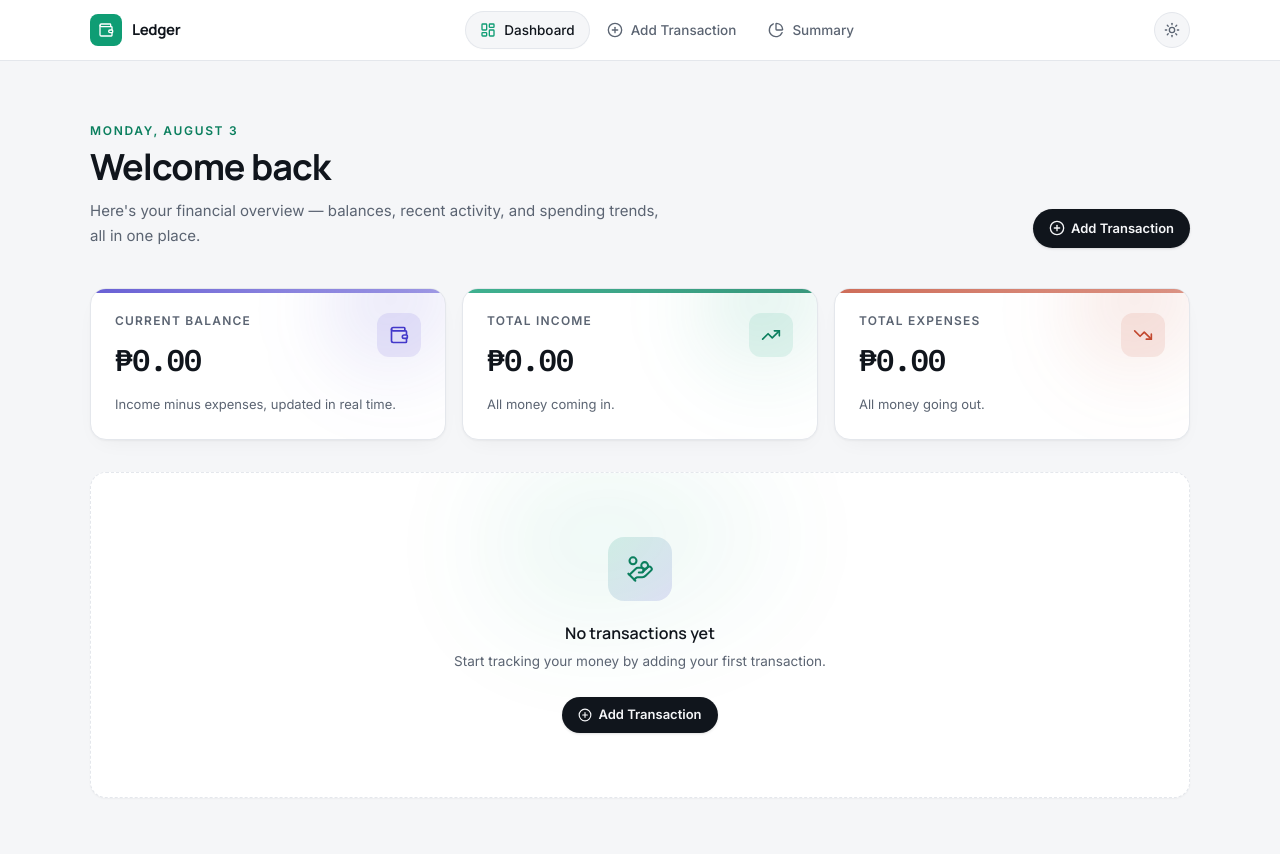
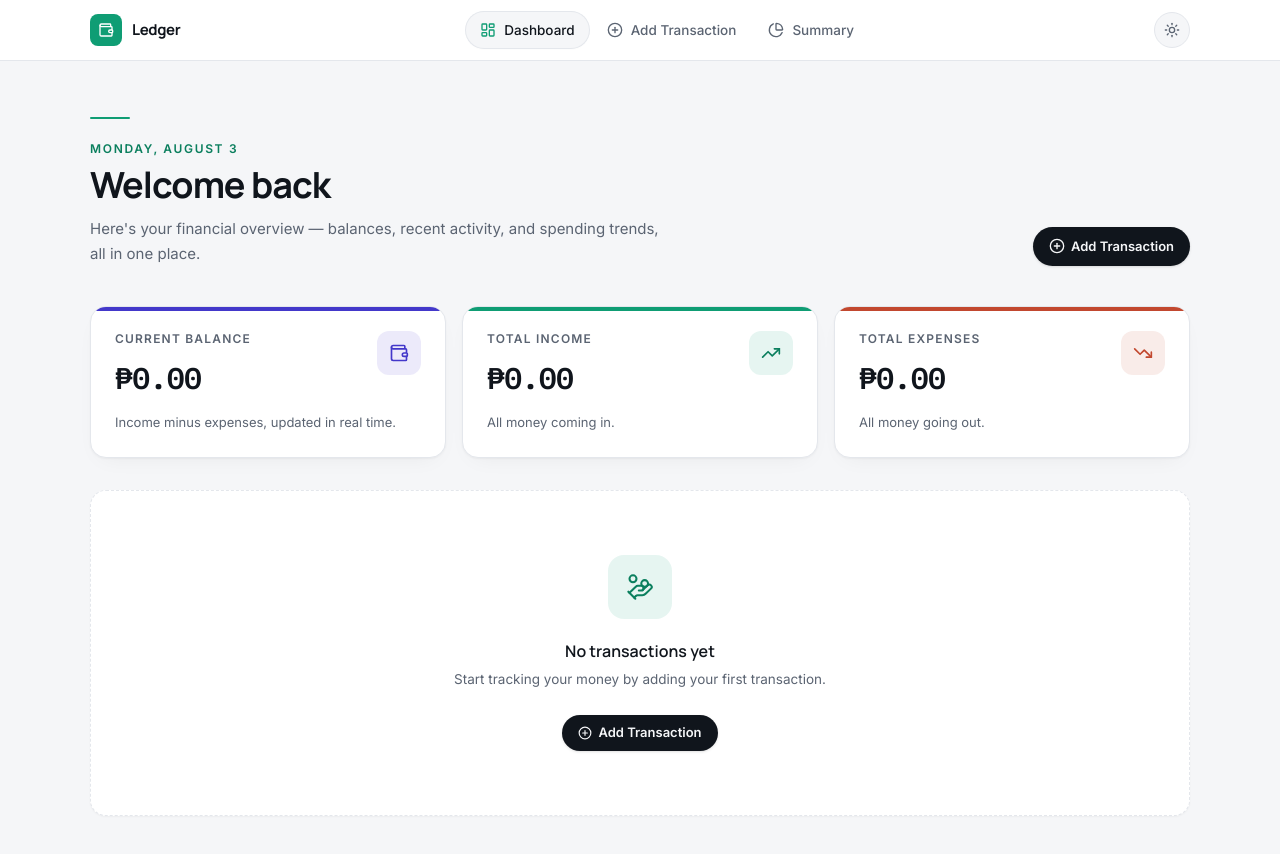
Before and after one commit to YuanG14/midterm-project-webdvt, a React (Vite) app: page / in a window 1280 px wide. Shown: the top 854 px of the page. Built offline with nearby package versions, Linux system fonts and the light colour scheme.

Commit message:
feat: refine Dashboard components for improved styling and consistency

```diff
--- a/src/components/DashboardEmptyState.jsx
+++ b/src/components/DashboardEmptyState.jsx
@@ -8,24 +8,19 @@ import { HandCoins, PlusCircle } from "lucide-react";
  */
 function DashboardEmptyState() {
   return (
-    <div className="relative overflow-hidden rounded-2xl border border-dashed border-[var(--color-border-soft)] bg-[var(--color-surface)] px-6 py-16 text-center shadow-[var(--shadow-xs)]">
-      <div
-        className="pointer-events-none absolute left-1/2 top-0 h-40 w-72 -translate-x-1/2 rounded-full bg-gradient-to-br from-[var(--color-primary)]/20 to-transparent opacity-70 blur-3xl"
-        aria-hidden="true"
-      />
-
-      <div className="relative mx-auto mb-5 flex h-16 w-16 items-center justify-center rounded-2xl bg-gradient-to-br from-[var(--color-primary)]/15 to-[var(--color-accent)]/15">
+    <div className="rounded-2xl border border-dashed border-[var(--color-border-soft)] bg-[var(--color-surface)] px-6 py-16 text-center shadow-[var(--shadow-xs)]">
+      <div className="mx-auto mb-5 flex h-16 w-16 items-center justify-center rounded-2xl bg-[var(--color-primary)]/10">
         <HandCoins className="h-7 w-7 text-[var(--color-primary-dark)]" strokeWidth={1.75} />
       </div>
 
-      <p className="relative font-display text-base font-semibold text-[var(--color-ink)]">No transactions yet</p>
-      <p className="relative mx-auto mt-1.5 max-w-sm text-[13.5px] leading-relaxed text-[var(--color-ink-soft)]">
+      <p className="font-display text-base font-semibold text-[var(--color-ink)]">No transactions yet</p>
+      <p className="mx-auto mt-1.5 max-w-sm text-[13.5px] leading-relaxed text-[var(--color-ink-soft)]">
         Start tracking your money by adding your first transaction.
       </p>
 
       <Link
         to="/add"
-        className="relative mt-6 inline-flex items-center gap-1.5 rounded-full bg-[var(--color-ink)] px-4 py-2 text-[13px] font-semibold text-[var(--color-canvas)] shadow-sm transition-transform duration-200 hover:-translate-y-0.5 active:scale-[0.97] active:translate-y-0"
+        className="mt-6 inline-flex items-center gap-1.5 rounded-full bg-[var(--color-ink)] px-4 py-2 text-[13px] font-semibold text-[var(--color-canvas)] shadow-sm transition-transform duration-200 hover:-translate-y-0.5 active:scale-[0.97] active:translate-y-0"
       >
         <PlusCircle className="h-3.5 w-3.5" strokeWidth={2} />
         Add Transaction
--- a/src/components/DashboardHeader.jsx
+++ b/src/components/DashboardHeader.jsx
@@ -1,6 +1,5 @@
 import { Link } from "react-router-dom";
 import { PlusCircle } from "lucide-react";
-import GradientMesh from "./GradientMesh";
 
 /**
  * Premium Dashboard-only header. Kept separate from the shared PageHeader
@@ -15,8 +14,8 @@ function DashboardHeader() {
   });
 
   return (
-    <div className="relative mb-10">
-      <GradientMesh />
+    <div className="mb-10">
+      <span className="accent-rule mb-4" />
       <div className="flex flex-col gap-5 sm:flex-row sm:items-end sm:justify-between">
         <div>
           <p className="mb-2 inline-flex items-center gap-2 text-xs font-semibold uppercase tracking-[0.14em] text-[var(--color-primary-dark)]">
--- a/src/components/FinancialCard.jsx
+++ b/src/components/FinancialCard.jsx
@@ -2,22 +2,19 @@ import { memo } from "react";
 
 const ACCENTS = {
   balance: {
-    gradient: "from-[var(--color-accent)] to-[var(--color-accent)]/60",
+    bar: "bg-[var(--color-accent)]",
     iconWrap: "bg-[var(--color-accent)]/10",
     iconColor: "text-[var(--color-accent)]",
-    glow: "from-[var(--color-accent)]/20",
   },
   income: {
-    gradient: "from-[var(--color-primary)] to-[var(--color-primary-dark)]",
+    bar: "bg-[var(--color-primary)]",
     iconWrap: "bg-[var(--color-primary)]/10",
     iconColor: "text-[var(--color-primary-dark)]",
-    glow: "from-[var(--color-primary)]/20",
   },
   expense: {
-    gradient: "from-[var(--color-danger)] to-[var(--color-danger)]/70",
+    bar: "bg-[var(--color-danger)]",
     iconWrap: "bg-[var(--color-danger)]/10",
     iconColor: "text-[var(--color-danger)]",
-    glow: "from-[var(--color-danger)]/20",
   },
 };
 
@@ -32,13 +29,9 @@ function FinancialCard({ icon: Icon, label, value, hint, accent = "balance", sty
   return (
     <div
       style={style}
-      className="group relative animate-[fadeIn_0.5s_var(--ease-premium)_backwards] overflow-hidden rounded-2xl border border-[var(--color-border-soft)] bg-[var(--color-surface)] p-6 shadow-[var(--shadow-card)] transition-all duration-300 hover:-translate-y-1 hover:shadow-[var(--shadow-card-hover)]"
+      className="group relative animate-[fadeIn_0.5s_var(--ease-premium)_backwards] overflow-hidden rounded-2xl border border-[var(--color-border-soft)] bg-[var(--color-surface)] p-6 shadow-[var(--shadow-card)] transition-all duration-300 hover:-translate-y-0.5 hover:shadow-[var(--shadow-card-hover)]"
     >
-      <div
-        className={`pointer-events-none absolute -right-8 -top-12 h-36 w-36 rounded-full bg-gradient-to-br ${styles.glow} to-transparent blur-2xl transition-opacity duration-300 group-hover:opacity-90`}
-        aria-hidden="true"
-      />
-      <div className={`absolute inset-x-0 top-0 h-1 bg-gradient-to-r ${styles.gradient} opacity-80`} aria-hidden="true" />
+      <div className={`absolute inset-x-0 top-0 h-1 ${styles.bar}`} aria-hidden="true" />
 
       <div className="relative flex items-start justify-between">
         <div>
@@ -48,7 +41,7 @@ function FinancialCard({ icon: Icon, label, value, hint, accent = "balance", sty
           </p>
         </div>
         <div
-          className={`flex h-11 w-11 shrink-0 items-center justify-center rounded-xl ${styles.iconWrap} transition-transform duration-300 group-hover:scale-110`}
+          className={`flex h-11 w-11 shrink-0 items-center justify-center rounded-xl ${styles.iconWrap} transition-transform duration-300 group-hover:scale-105`}
         >
           <Icon className={`h-5 w-5 ${styles.iconColor}`} strokeWidth={2} />
         </div>
```
